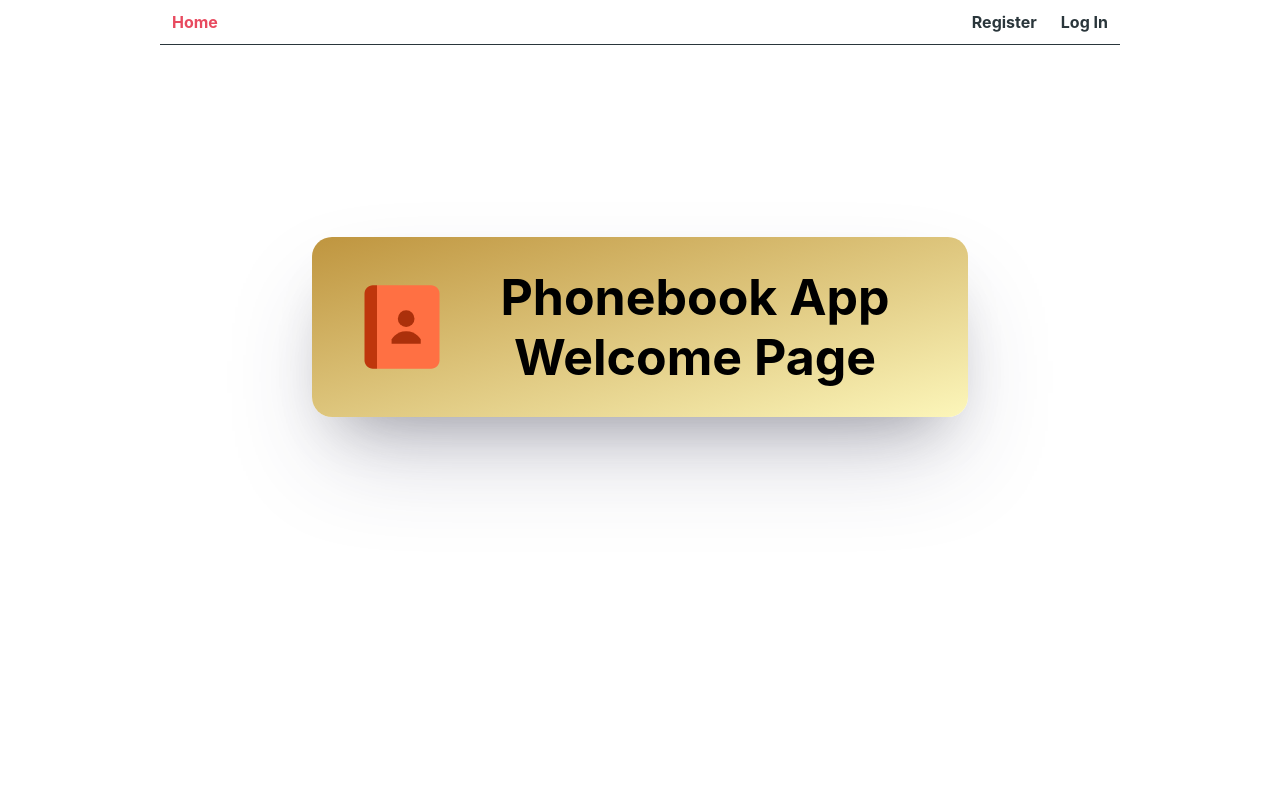
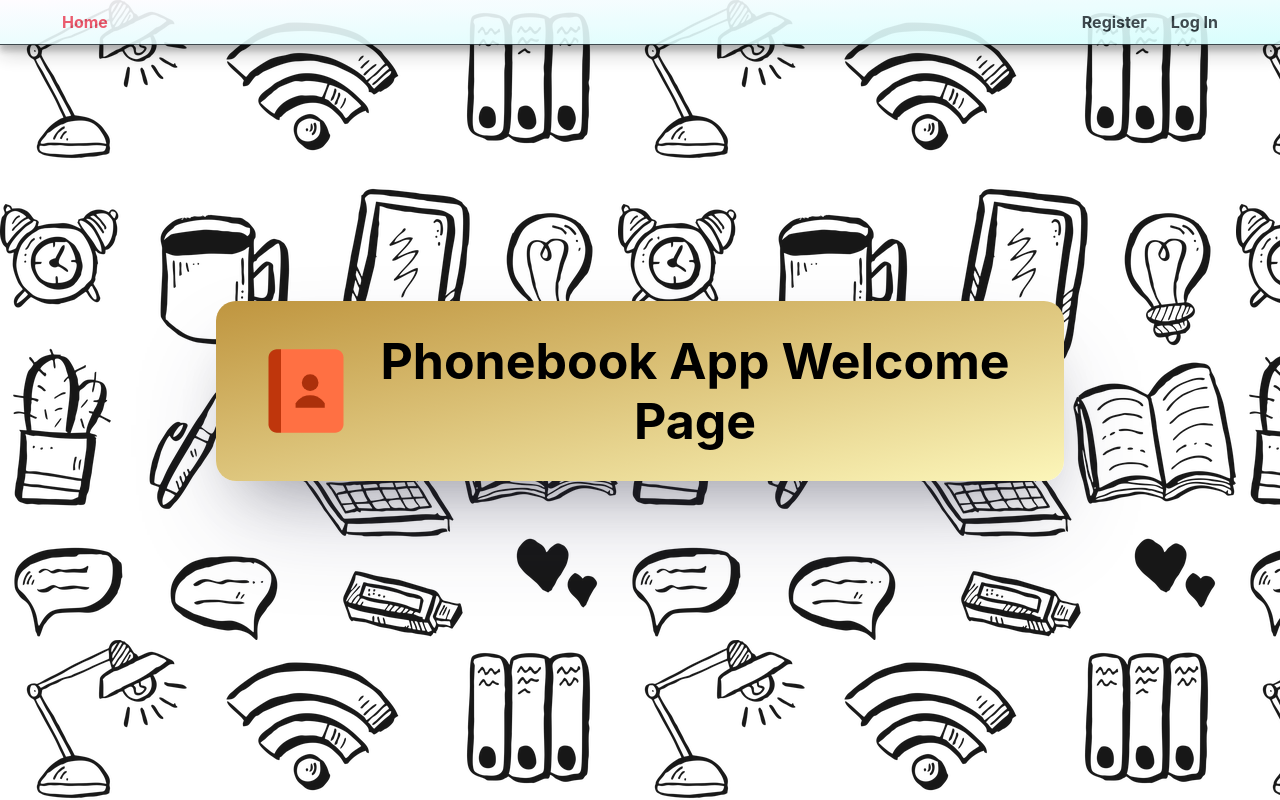
Before and after one commit to Volodya1989/goit-react-hw-08-phonebook, a React (Create React App) app: page / in a window 1280 px wide. Built offline with nearby package versions, Linux system fonts and the light colour scheme.

Commit message:
navigation styled

```diff
--- a/src/components/AppBar/AppBar.styled.js
+++ b/src/components/AppBar/AppBar.styled.js
@@ -6,4 +6,9 @@ export const Header = styled.header`
   align-items: center;
   margin-bottom: 16px;
   border-bottom: 1px solid #2a363b;
+  background: linear-gradient(to bottom right, #fffcff, #d5fefd);
+  padding-left: 50px;
+  padding-right: 50px;
+  box-shadow: rgba(0, 0, 0, 0.19) 0px 10px 20px, rgba(0, 0, 0, 0.23) 0px 6px 6px;
+  opacity: 0.9;
 `;
--- a/src/components/Layout.js
+++ b/src/components/Layout.js
@@ -5,7 +5,7 @@ import { Suspense } from "react";
 
 export const Layout = () => {
   return (
-    <div style={{ maxWidth: 960, margin: "0 auto", padding: "0 16px" }}>
+    <div style={{ Width: 1960, margin: "0 auto", padding: "0" }}>
       <AppBar />
       <Suspense fallback={null}>
         <Outlet />
--- a/src/index.css
+++ b/src/index.css
@@ -1,13 +1,14 @@
 body {
   margin: 0;
-  font-family: -apple-system, BlinkMacSystemFont, 'Segoe UI', 'Roboto', 'Oxygen',
-    'Ubuntu', 'Cantarell', 'Fira Sans', 'Droid Sans', 'Helvetica Neue',
+  font-family: -apple-system, BlinkMacSystemFont, "Segoe UI", "Roboto", "Oxygen",
+    "Ubuntu", "Cantarell", "Fira Sans", "Droid Sans", "Helvetica Neue",
     sans-serif;
   -webkit-font-smoothing: antialiased;
   -moz-osx-font-smoothing: grayscale;
+  background-image: url("../src/icons/office_2.png");
 }
 
 code {
-  font-family: source-code-pro, Menlo, Monaco, Consolas, 'Courier New',
+  font-family: source-code-pro, Menlo, Monaco, Consolas, "Courier New",
     monospace;
 }
```
Also changed, not shown: src/icons/office.png (added), src/icons/office_2.png (added).
